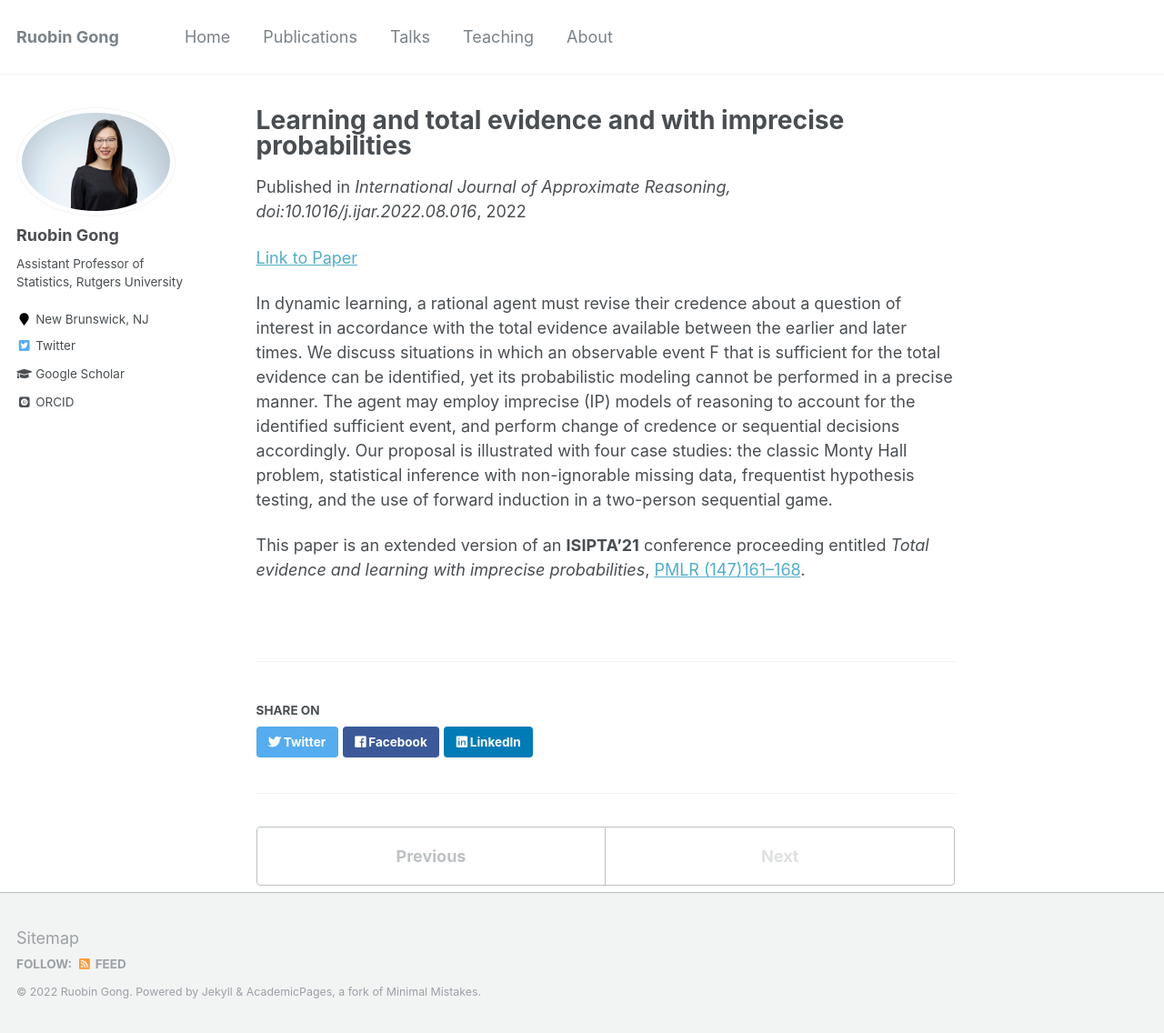
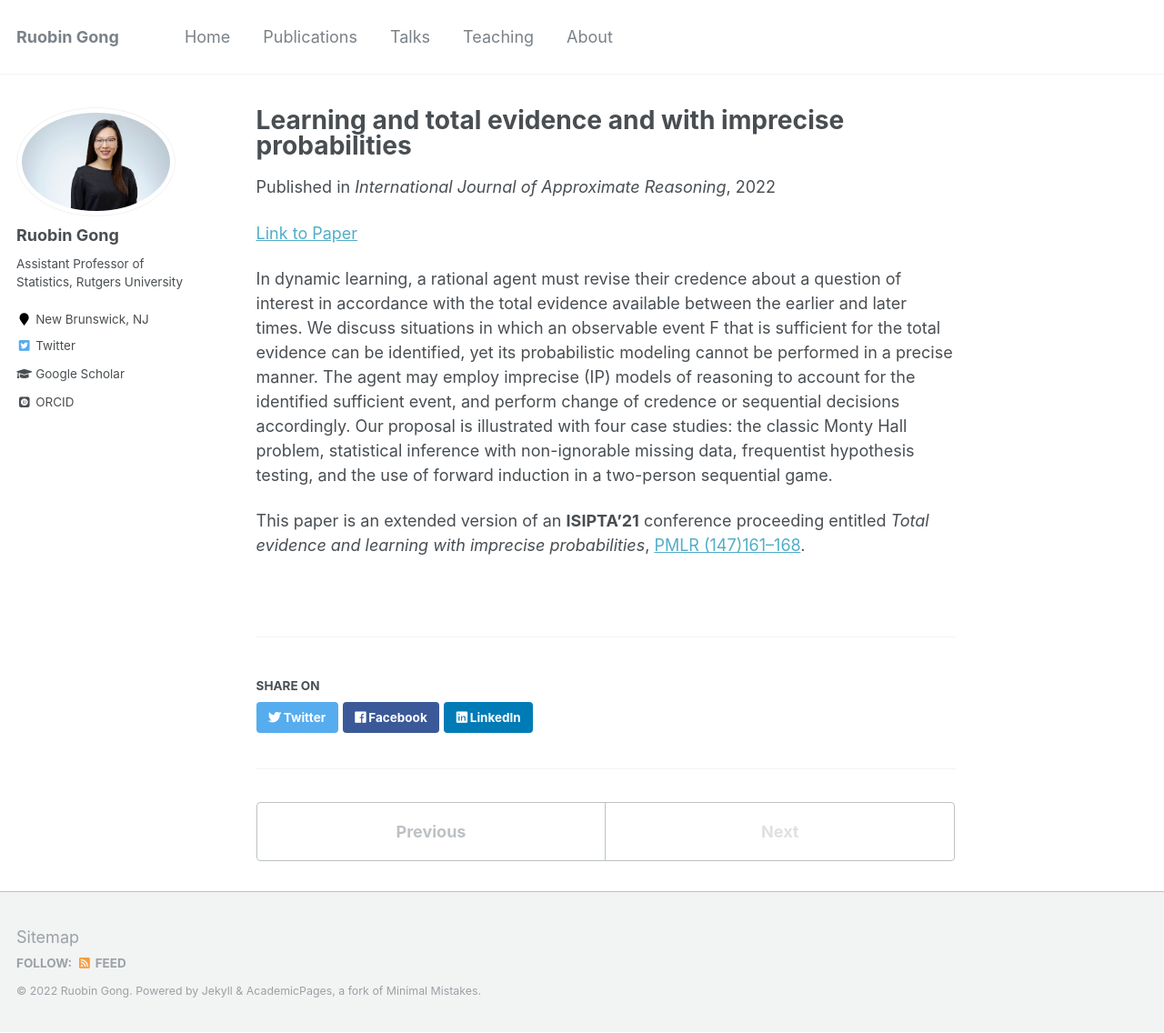
Before and after one commit to RuobinGong/RuobinGong.github.io, a Jekyll site: the page built from _publications_foundation/2022-09-08-total-evidence-ip.md, in a window 1280 px wide and 1136 px high. Shown: the whole window at 91% size. Built offline with Jekyll 4.4.1, drawn with Linux system fonts in a browser that asks for light colours; some web fonts are replaced.

Commit message:
Update 2022-09-08-total-evidence-ip.md

```diff
--- a/_publications_foundation/2022-09-08-total-evidence-ip.md
+++ b/_publications_foundation/2022-09-08-total-evidence-ip.md
@@ -4,7 +4,7 @@ collection: publications_foundation
 permalink: /publication/2022-09-08-total-evidence-ip
 excerpt: ''
 date: 2022-09-08
-venue: 'International Journal of Approximate Reasoning, doi:10.1016/j.ijar.2022.08.016'
+venue: 'International Journal of Approximate Reasoning'
 author: 'R Gong, JB Kadane, MJ Schervish, T Seidenfeld, RB Stern'
 
 ---
```
